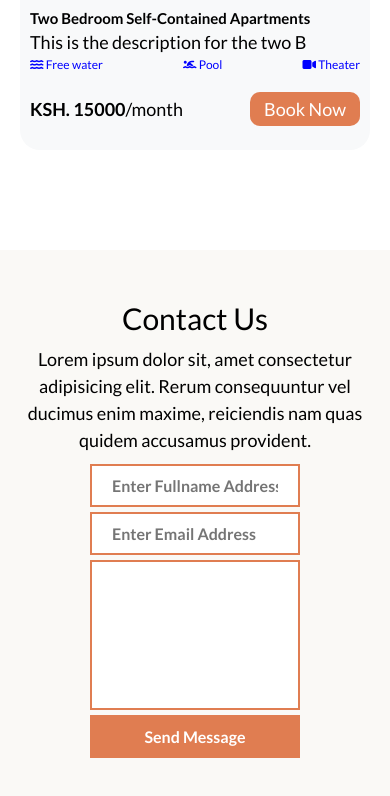
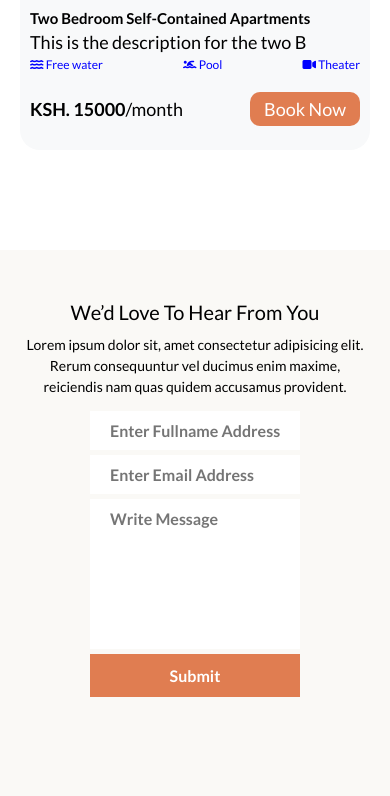
Before and after one commit to anthony-muuo/Urban-Apartment-Landing-Page, a website built with Vite: page index.html in a window 390 px wide. Shown: the part 4199-4995 px from the top of the page. After the commit the page ends 4946 px from the top, so only its background shows below. Built offline with nearby package versions, Linux system fonts and the light colour scheme.

Commit message:
fixed some style issues on the contact

```diff
--- a/index.html
+++ b/index.html
@@ -305,7 +305,7 @@
     </div>
     <!-- contacts...information -->
     <div class="contacts">
-      <h3 class="newslette-title">Contact Us</h3>
+      <h3 class="newslette-title">We’d Love to Hear From You</h3>
       <p class="newsletter-text">
         Lorem ipsum dolor sit, amet consectetur adipisicing elit. Rerum
         consequuntur vel ducimus enim maxime, reiciendis nam quas quidem
@@ -314,8 +314,12 @@
       <form class="newsletter-form">
         <input type="text" placeholder="enter fullname address" />
         <input type="email" placeholder="enter email address" />
-        <textarea name="messageSend" id="message"></textarea>
-        <button class="submit-btn">Send Message</button>
+        <textarea
+          name="messageSend"
+          id="message"
+          placeholder="write message"
+        ></textarea>
+        <button class="submit-btn">Submit</button>
       </form>
     </div>
   </body>
--- a/src/style.css
+++ b/src/style.css
@@ -315,7 +315,6 @@ form > input {
   padding: 1rem 2rem;
   border: none;
   outline: none;
-  border: 2px solid var(--primary-color);
   font-size: 1.6rem;
   transition: all 0.4s;
 }
@@ -350,7 +349,7 @@ form > input::placeholder {
   text-align: center;
   color: var(--color-grey-dark);
   line-height: 1.5;
-  margin-bottom: 1rem;
+  margin-bottom: 1.6rem;
 }
 .newsletter-form {
   display: flex;
@@ -370,11 +369,17 @@ form > input::placeholder {
     flex-direction: column;
     gap: 0.5rem;
   }
+  .newslette-title {
+    font-size: 2rem;
+  }
+  .newsletter-text {
+    font-size: 1.4rem;
+    margin-bottom: 1.4rem;
+  }
 }
 textarea {
   font-family: inherit;
   padding: 1rem 2rem;
-  border: 2px solid var(--primary-color);
   outline: none;
   font-size: 1.6rem;
   resize: none;
@@ -382,6 +387,7 @@ textarea {
   transition: all 0.4s;
   width: 100%;
   box-sizing: border-box;
+  border: none;
 }
 textarea::placeholder {
   text-transform: capitalize;
```
